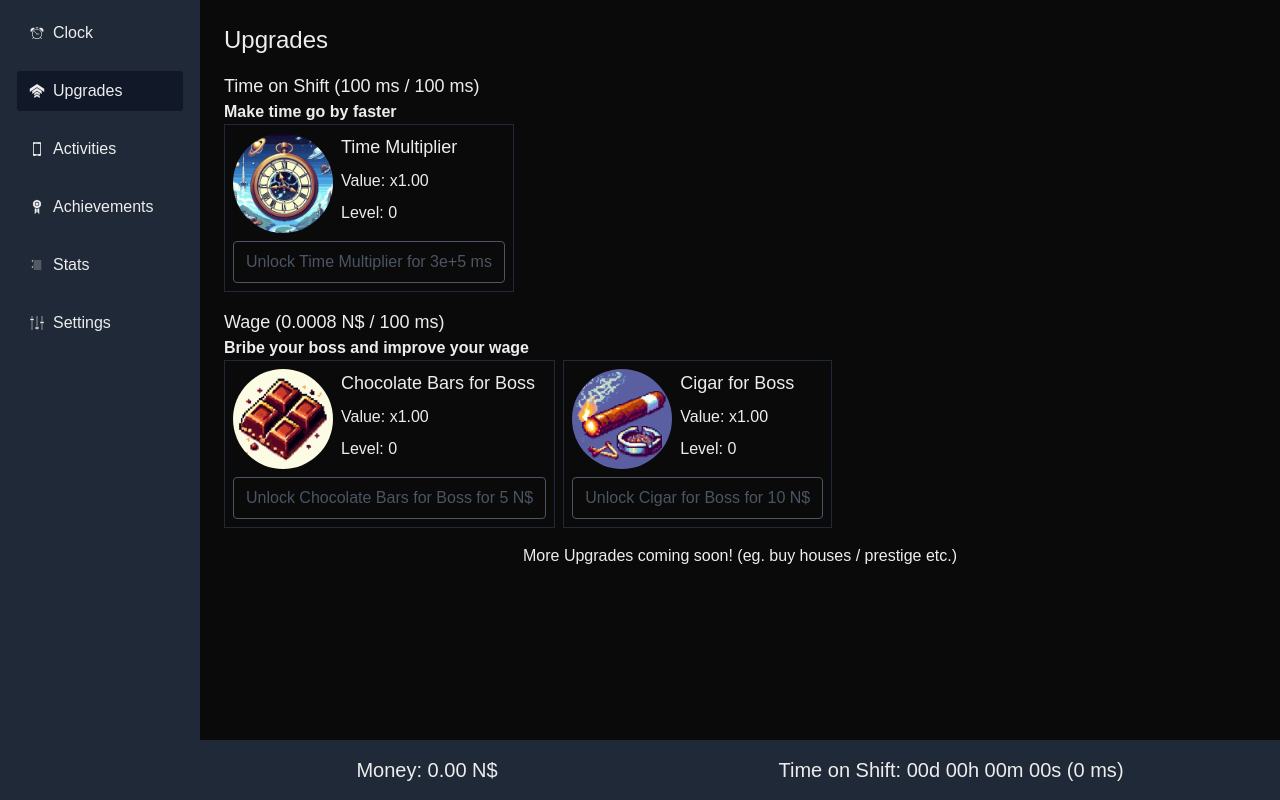
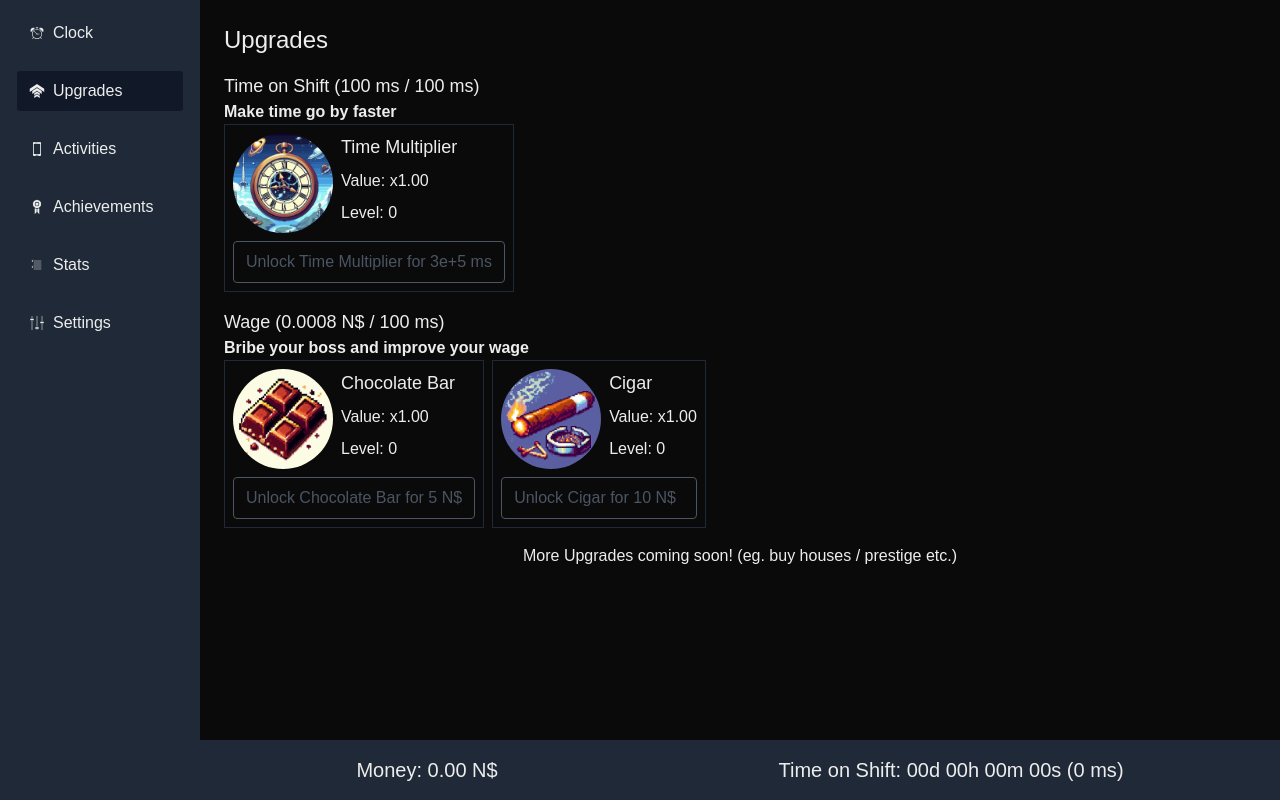
Before and after one commit to enyineer/nissesgen, a Next.js app: page /game/upgrades in a window 1280 px wide. Built offline with nearby package versions, Linux system fonts and the light colour scheme.

Commit message:
Refactor upgrade displayNames

```diff
--- a/engine/useMoney.ts
+++ b/engine/useMoney.ts
@@ -48,7 +48,7 @@ export default function useMoney() {
       upgradeValue: CHOCOLATE_MULTIPLIER_PER_LEVEL,
       unlockCost: CHOCOLATE_MULTIPLIER_BASE_COST,
     },
-    displayName: "Chocolate Bars for Boss",
+    displayName: "Chocolate Bar",
     onBuy: () => {
       bossMessage({
         message:
@@ -73,7 +73,7 @@ export default function useMoney() {
       upgradeValue: CIGAR_MULTIPLIER_PER_LEVEL,
       unlockCost: CIGAR_MULTIPLIER_BASE_COST,
     },
-    displayName: "Cigar for Boss",
+    displayName: "Cigar",
     onBuy: () => {
       bossMessage({
         message: "Only idiots would not smoke this! Ha!",
```
